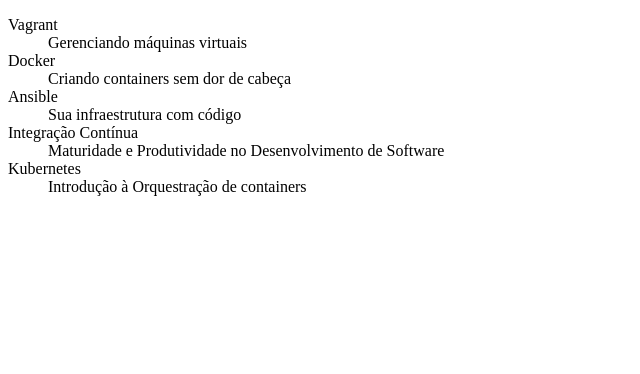
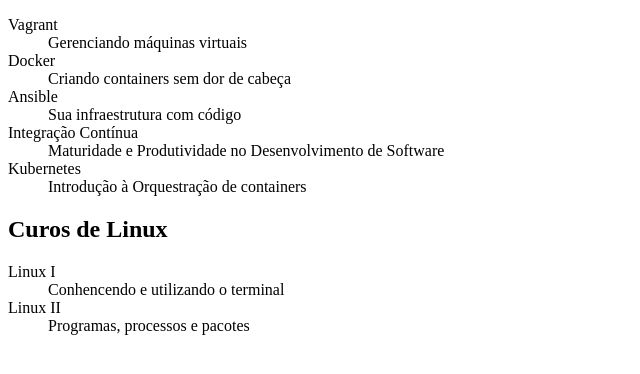
Before and after one commit to GabrielOnohara/CapGit2, a plain HTML site: page index.html in a window 1280 px wide. Shown: the whole page, without its empty margins (0-640 px from the left). Drawn offline with Linux system fonts and the light colour scheme.

Commit message:
Cursos de linux I e II adicionados

```diff
--- a/index.html
+++ b/index.html
@@ -7,6 +7,8 @@
     <title>Listas de Cursos da Alura</title>
 </head>
 <body>
+
+
     <dl>
         <dt>Vagrant</dt>
         <dd>Gerenciando máquinas virtuais</dd>
@@ -19,5 +21,13 @@
         <dt>Kubernetes</dt>
         <dd>Introdução à Orquestração de containers</dd>
     </dl>
+
+    <h2>Curos de Linux</h2>
+    <dl>
+        <dt>Linux I</dt>
+        <dd>Conhencendo e utilizando o terminal</dd>
+        <dt>Linux II</dt>
+        <dd>Programas, processos e pacotes</dd>
+    </dl>
 </body>
 </html>
```
